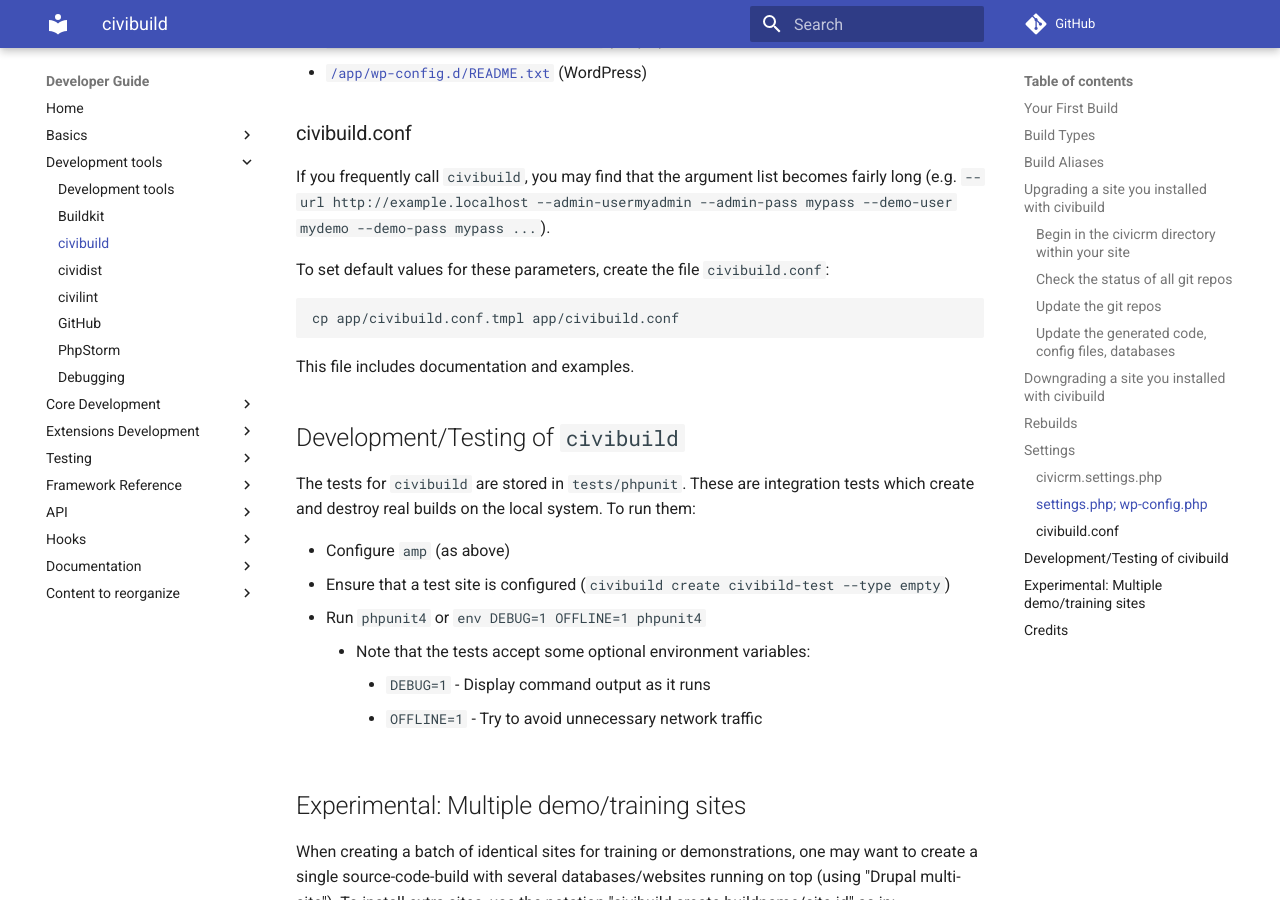
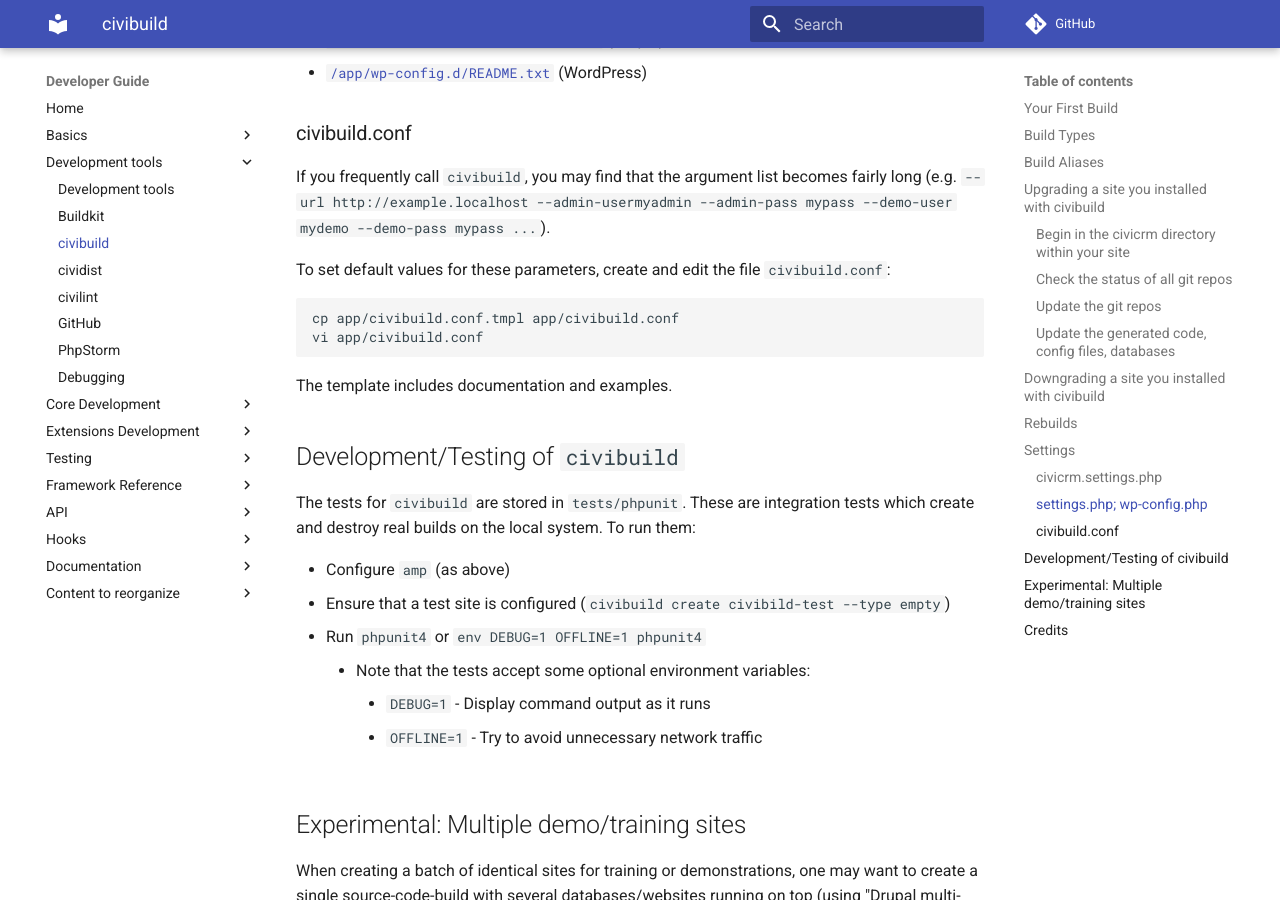
Before and after one commit to civicrm/civicrm-dev-docs, an MkDocs documentation site: the page built from docs/tools/civibuild.md, in a window 1280 px wide and 900 px high, scrolled down 6797 px. Built offline with MkDocs 1.6.1 and Material for MkDocs 9.7.7, drawn with Linux system fonts in a browser that asks for light colours; comment, search, counter and statistics services are not loaded; old or Windows-style settings are respelled for this version of MkDocs.

Commit message:
civibuild.md - Copy edits

````diff
--- a/docs/tools/civibuild.md
+++ b/docs/tools/civibuild.md
@@ -306,13 +306,14 @@
 becomes fairly long (e.g.  `--url http://example.localhost --admin-user
 myadmin --admin-pass mypass --demo-user mydemo --demo-pass mypass ...`).
 
-To set default values for these parameters, create the file `civibuild.conf`:
+To set default values for these parameters, create and edit the file `civibuild.conf`:
 
 ```
 cp app/civibuild.conf.tmpl app/civibuild.conf
+vi app/civibuild.conf
 ```
 
-This file includes documentation and examples.
+The template includes documentation and examples.
 
 ## Development/Testing of `civibuild` {:#development}
 
````
